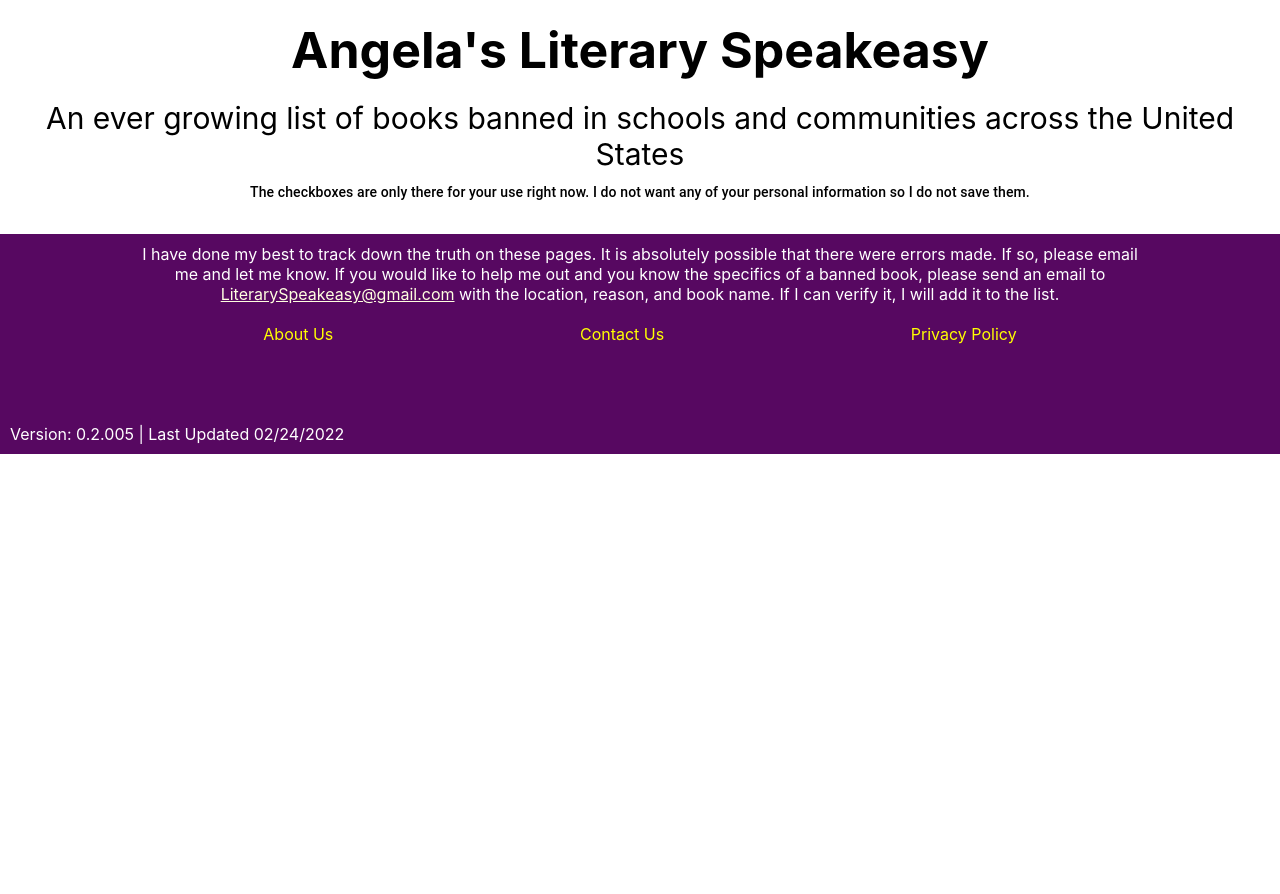
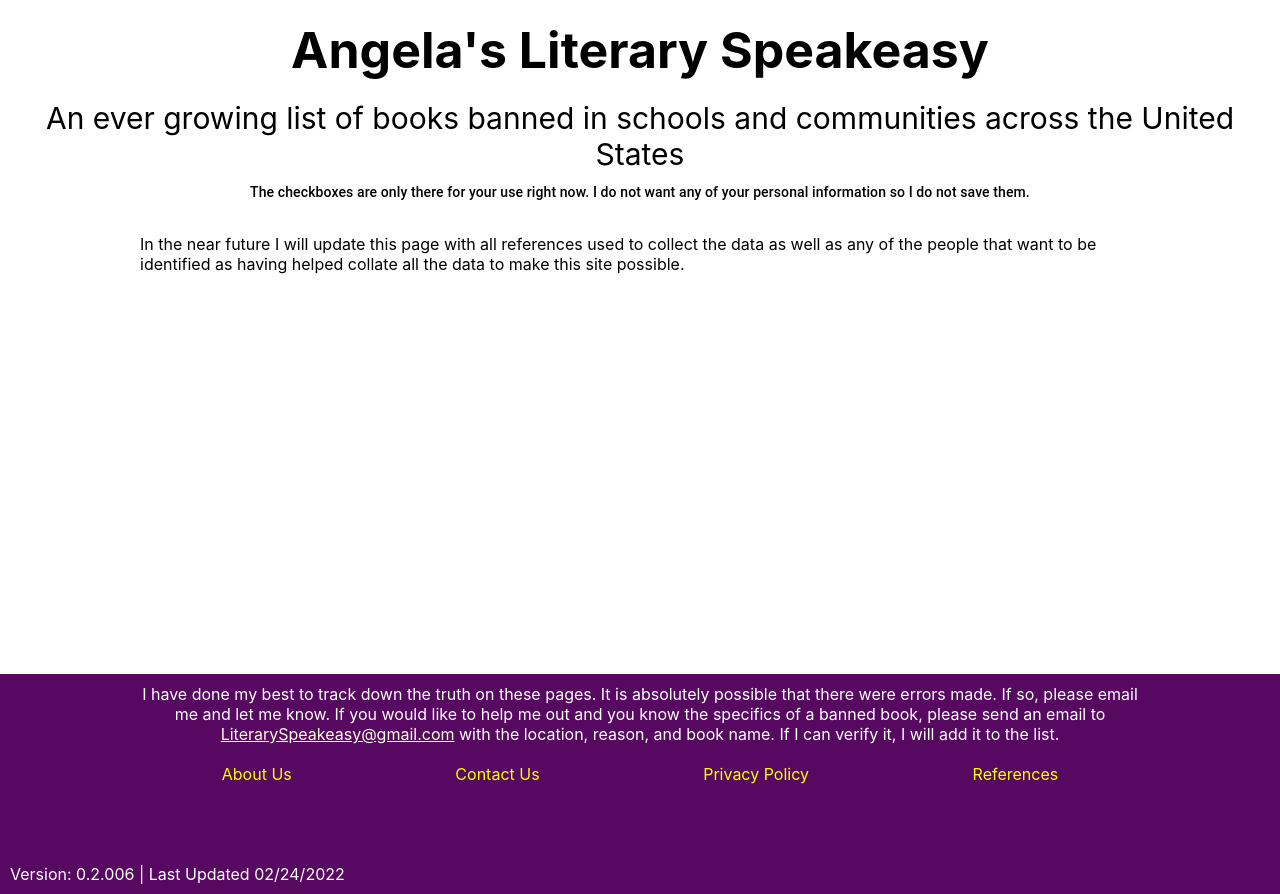
Before and after one commit to robertddobyns/AngelasLiterarySpeakeasy, a React (Create React App) app: page /references in a window 1280 px wide. Before the commit the page ends 800 px from the top, so only its background shows below. Built offline with nearby package versions, Linux system fonts and the light colour scheme; the HTML template or start-up script is replaced by a standard one.

Commit message:
add reference page

```diff
--- a/src/App.js
+++ b/src/App.js
@@ -22,7 +22,7 @@ function App() {
         <Route path={'/contact'} element={<Contact/>}/>
         {/*<Route path={'/faqs'} element={<FAQs/>}/>*/}
         <Route path={'/privacypolicy'} element={<PrivacyPolicy/>}/>
-        {/*<Route path={'/references'} element={<References/>}/>*/}
+        <Route path={'/references'} element={<References/>}/>
         {/*<Route path={'/donations'} element={<Donations/>}/>*/}
         <Route path={'/'} element={<Home/>}/>
       </Routes>
--- a/src/components/footer/Footer.js
+++ b/src/components/footer/Footer.js
@@ -56,7 +56,7 @@ const Footer = () => {
 				<Box><Link to={'/contact'} style={linkStyle}>Contact Us</Link></Box>
 				{/*<Box><Link to={'/faqs'} style={linkStyle}>FAQs</Link></Box>*/}
 				<Box><Link to={'/privacypolicy'} style={linkStyle}>Privacy Policy</Link></Box>
-				{/*<Box><Link to={'/references'} style={linkStyle}>References</Link></Box>*/}
+				<Box><Link to={'/references'} style={linkStyle}>References</Link></Box>
 				{/*<Box><Link to={'/donations'} style={linkStyle}>Donations</Link></Box>*/}
 			</LinksContainer>
 			<InfoContainer>
--- /dev/null
+++ b/src/components/pages/references/References.js
@@ -0,0 +1,26 @@
+import React from 'react';
+import {styled} from '@mui/material';
+import PropTypes from 'prop-types';
+
+const References = () => {
+
+	const Root = styled('div')(({theme}) => ({
+		maxWidth: '1000px',
+		margin: '0 auto',
+		padding: '0 10px',
+		minHeight: '55vh'
+	}));
+
+	return (
+		<Root>
+			In the near future I will update this page with all references used to collect the data as well as
+			any of the people that want to be identified as having helped collate all the data to make this site
+			possible.
+		</Root>
+	)
+
+}
+
+References.propTypes = {}
+
+export default References;
--- a/src/config.json
+++ b/src/config.json
@@ -1,4 +1,4 @@
 {
-  "VERSION": "0.2.005",
+  "VERSION": "0.2.006",
   "PUBLISH_DATE": "02/24/2022"
 }
```
